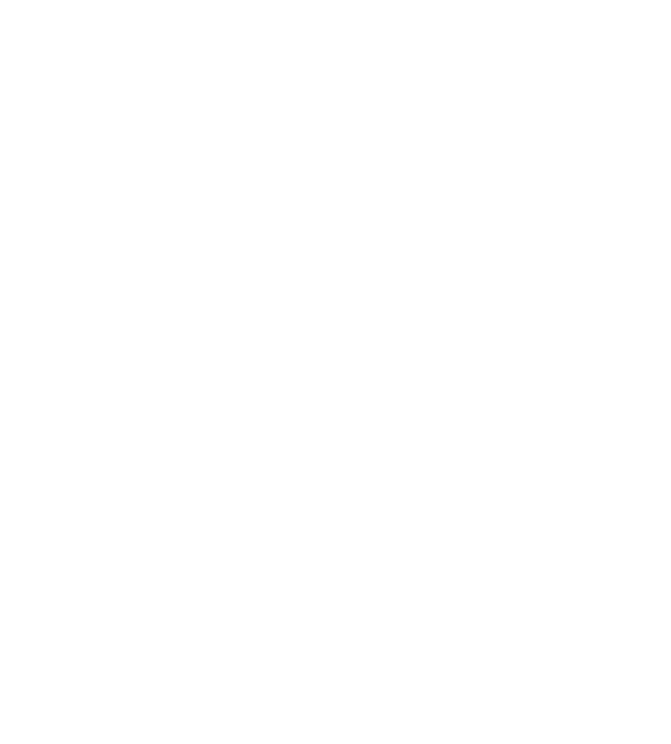
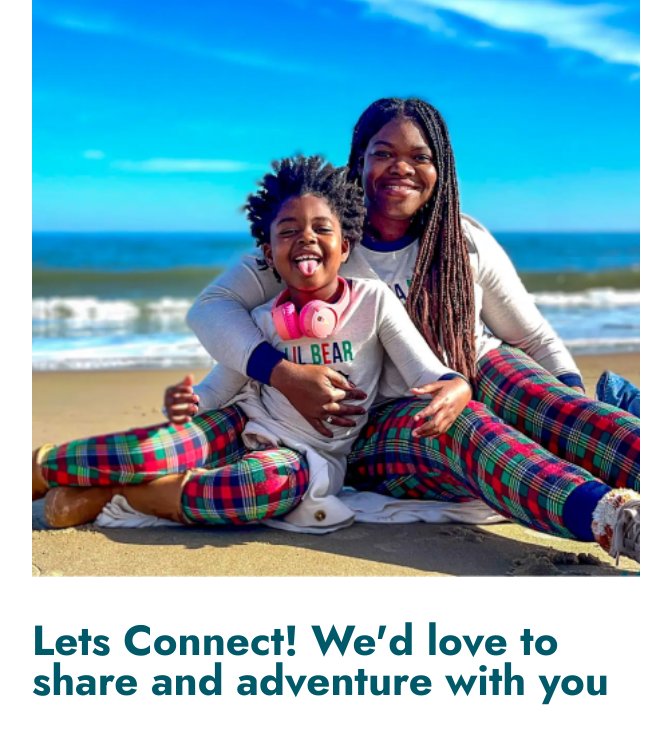
Before and after one commit to tuhinhossain123/tourism, a React (Vite) app: page /connect in a window 1280 px wide. Before the commit this address had no page. Shown: the part 288-1032 px from the top of the page, without its empty margins (0-671 px from the left). Before the commit the page ends 800 px from the top, so only its background shows below. Built offline with nearby package versions, Linux system fonts and the light colour scheme.

Commit message:
connect pages added

```diff
--- /dev/null
+++ b/src/Pages/Connect/Connect.jsx
@@ -0,0 +1,49 @@
+import connect from "../../assets/images/Screenshot (141).png";
+const Connect = () => {
+  return (
+    <div className="my-10 lg:my-[108px]">
+      <div className="max-w-[1680px] mx-auto px-6 lg:px-8 flex flex-col justify-between gap-11">
+        <div className="w-full lg:w-[50%]">
+          <img
+            src={connect}
+            alt=""
+            className="w-full lg:w-[818px] lg:h-[600px] object-cover"
+          />
+        </div>
+        <div className="w-full lg:w-[50%]">
+          <h2 className="text-4xl md:text-4xl lg:text-[42px] font-jost font-bold text-primary pb-11">
+            Lets Connect! We'd love to share and adventure with you
+          </h2>
+          <div className="space-y-6  lg:space-y-6">
+            <input
+              type="text"
+              name="name"
+              className="input w-full bg-transparent border border-[#D1D5DB] text-[16px] font-bold  pl-5 py-5 text-black placeholder:text-[#637381] focus:outline-none"
+              placeholder="Name"
+            />
+            <input
+              type="email"
+              name="email"
+              className="input w-full bg-transparent border border-[#D1D5DB] text-[16px] font-bold  pl-5 py-5 text-black placeholder:text-[#637381] focus:outline-none"
+              placeholder="Email"
+            />
+            <textarea
+              type="text"
+              name="message"
+              id=""
+              cols="7"
+              rows="7"
+              placeholder="Message"
+              className="input w-full bg-transparent border border-[#D1D5DB] text-[16px] font-bold  pl-5 py-5 text-black placeholder:text-[#637381] focus:outline-none"
+            ></textarea>
+          </div>
+          <button className="text-[16px] mt-6 font-jost font-bold bg-[#005968] text-white py-[13px] px-7">
+            Contact Us Now
+          </button>
+        </div>
+      </div>
+    </div>
+  );
+};
+
+export default Connect;
--- a/src/Routes/Routes.jsx
+++ b/src/Routes/Routes.jsx
@@ -3,6 +3,7 @@
 import Home from "../Pages/Home/Home";
 import AboutUs from "../Pages/AboutUs/AboutUs";
 import Blog from "../Pages/Blog/Blog";
+import Connect from "../Pages/Connect/Connect";
 export const router = createBrowserRouter([
   {
     path: "/",
@@ -20,6 +21,10 @@
         path: "/blog",
         element: <Blog></Blog>,
       },
+      {
+        path: "/connect",
+        element: <Connect></Connect>,
+      },
     ],
   },
 ]);
```
Also changed, not shown: src/assets/images/Screenshot (141).png (added).
